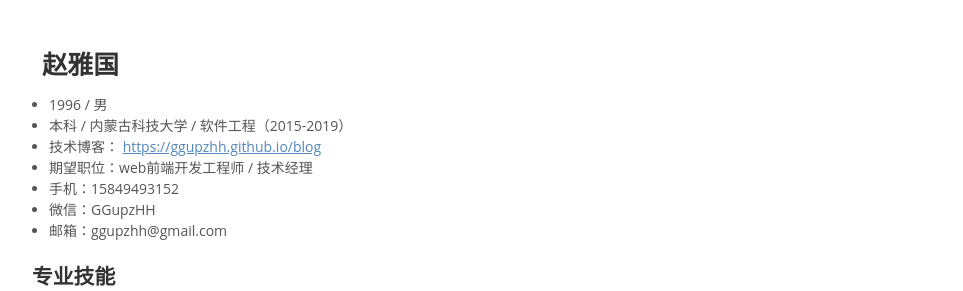
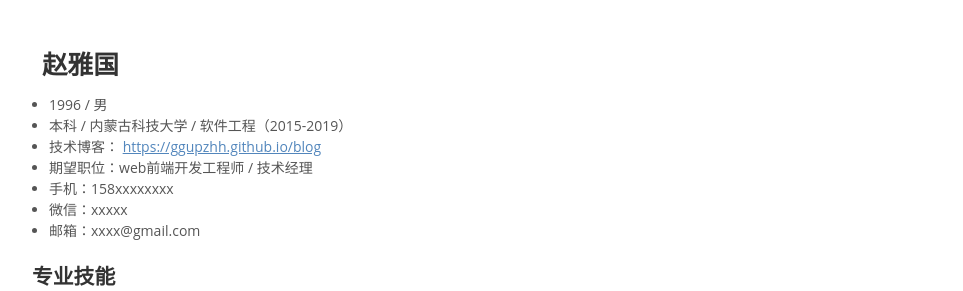
Before and after one commit to shaopeng007/resume, a Vue app: page / in a window 1280 px wide. Shown: the top 291 px of the page, without its empty margins (158-1121 px from the left). Built offline with nearby package versions, Linux system fonts and the light colour scheme.

Commit message:
🧱 (edit userinfo): Edit userinfo
edit userinfo

```diff
--- a/src/components/UserInfo.vue
+++ b/src/components/UserInfo.vue
@@ -25,9 +25,9 @@ import avatar from '/avatar.pic.jpg'
             <a href="https://ggupzhh.github.io/blog" target="_blank">https://ggupzhh.github.io/blog</a>
           </li>
           <li>期望职位：web前端开发工程师 / 技术经理</li>
-          <li>手机：15849493152</li>
-          <li>微信：GGupzHH</li>
-          <li>邮箱：ggupzhh@gmail.com</li>
+          <li>手机：158xxxxxxxx</li>
+          <li>微信：xxxxx</li>
+          <li>邮箱：xxxx@gmail.com</li>
         </ul>
       </div>
     </div>
```
Also changed, not shown: public/avatar.pic.jpg (deleted).
